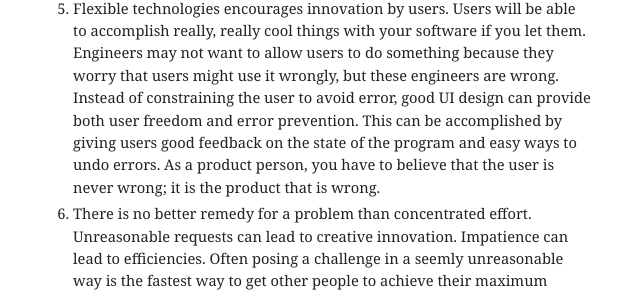
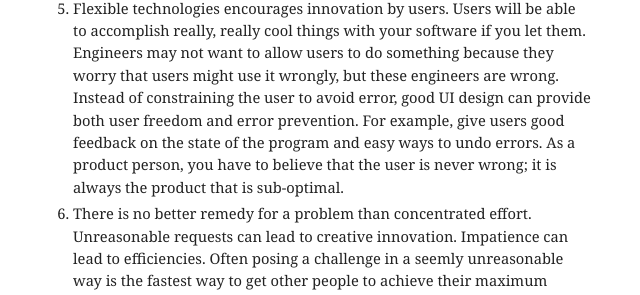
Before and after one commit to mbwong/mbwong.github.com, a Jekyll site: the page built from _posts/2013-04-30-lessons-from-apt.md, in a window 1280 px wide and 900 px high, scrolled down 314 px. Shown: the part 262-557 px from the top of the window, without its empty margins (309-949 px from the left). Built offline with Jekyll 4.4.1, drawn with Linux system fonts in a browser that asks for light colours.

Commit message:
Update 2013-04-30-lessons-from-apt.md

```diff
--- a/_posts/2013-04-30-lessons-from-apt.md
+++ b/_posts/2013-04-30-lessons-from-apt.md
@@ -10,7 +10,7 @@ layout: post
 2. Use a good, easy-to-use code repository. Let everyone see everyone else's code. Most likely you're not the only person trying to do something, nor is it the only time you'll have to do it.
 3. Write APIs and stored procedures. Always abstract away redundancies. It reduces error and makes life easier in the future. Understandably putting in this additional effort is often easier said than done, because humans are lazy and don't want to invest in efforts that only pay off much later. But you should over-automate. If you are not automating too much at least half of the time, that means you're automating too little on average, and that will impede the growth of your company.
 4. Don't make smart, engineering-minded people do repetitive, manual things needlessly. It's a waste of resource. Instead, arm them with the best tools and license them to overhaul your most inefficient processes. Tell them what the company needs done, then let them take charge of the hard problems and solve them for you while you help from the sidelines.
-5. Flexible technologies encourages innovation by users. Users will be able to accomplish really, really cool things with your software if you let them. Engineers may not want to allow users to do something because they worry that users might use it wrongly,  but these engineers are wrong. Instead of constraining the user to avoid error, good UI design can provide both user freedom and error prevention. This can be accomplished by giving users good feedback on the state of the program and easy ways to undo errors. As a product person, you have to believe that the user is never wrong; it is the product that is wrong.
+5. Flexible technologies encourages innovation by users. Users will be able to accomplish really, really cool things with your software if you let them. Engineers may not want to allow users to do something because they worry that users might use it wrongly, but these engineers are wrong. Instead of constraining the user to avoid error, good UI design can provide both user freedom and error prevention. For example, give users good feedback on the state of the program and easy ways to undo errors. As a product person, you have to believe that the user is never wrong; it is always the product that is sub-optimal.
 6. There is no better remedy for a problem than concentrated effort. Unreasonable requests can lead to creative innovation. Impatience can lead to efficiencies. Often posing a challenge in a seemly unreasonable way is the fastest way to get other people to achieve their maximum potential.
 7. Code review is a fantastic get someone (me) to code better. Start early. Do it often.
 8. Product people constantly juggling opinions and you have sell both ways. Don't just be the advocate for the user. Go to the user and be an advocate for the software team. Or vice versa. By being accountable to all parties, you gain respect and trust all around and get more done.
```
